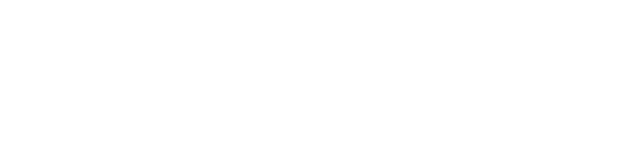
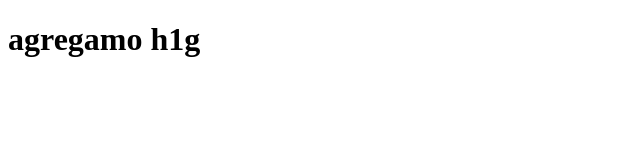
Before and after one commit to erie707/git-example, a plain HTML site: page index.html in a window 1280 px wide. Shown: the whole page, without its empty margins (0-640 px from the left). Drawn offline with Linux system fonts and the light colour scheme.

Commit message:
agregamos h1

```diff
--- a/index.html
+++ b/index.html
@@ -7,6 +7,6 @@
     <title>Document</title>
 </head>
 <body>
-
+    <h1>agregamo h1g</h1>
 </body>
 </html>
```
